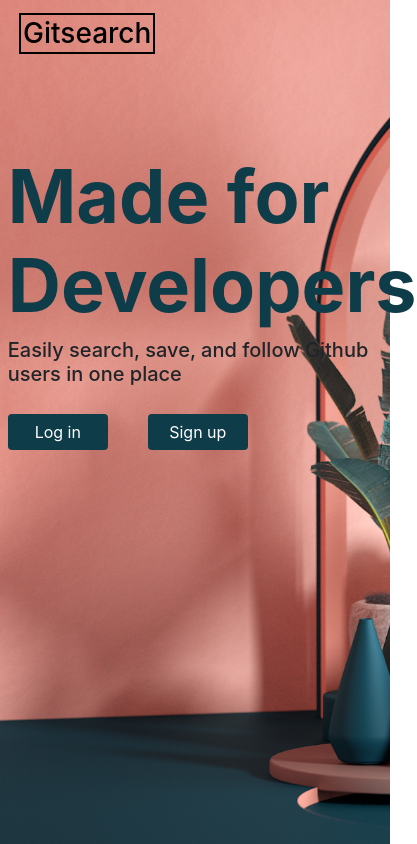
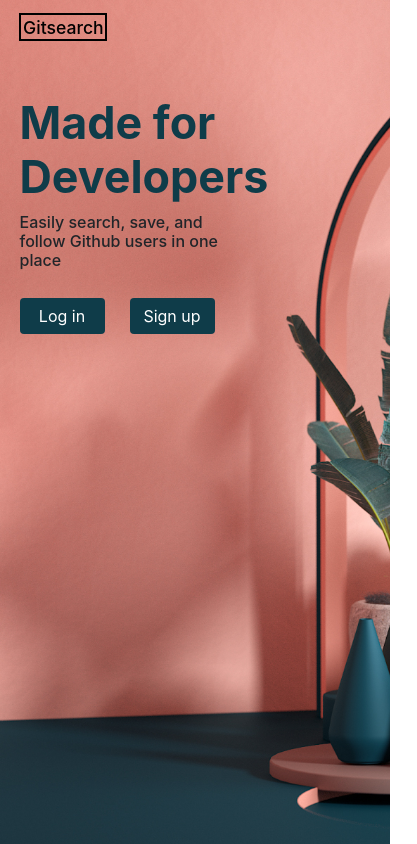
Before and after one commit to JadivaM/Gitsearch, a React (Create React App) app in the folder client/: page /welcome in a window 390 px wide. Shown: the whole page, 417 px wide, since content can reach past the window. Built offline with nearby package versions, Linux system fonts and the light colour scheme.

Commit message:
make welcome page responsive to mobile

```diff
--- a/client/src/App.css
+++ b/client/src/App.css
@@ -21,6 +21,16 @@ body {
   color: #0f3c49;
   font-size: 4.6rem;
   font-weight: bolder;
+}
+
+#welcome-page-button {
+  color: #fff;
+  background-color: #0f3c49;
+  border: none;
+  width: 100px;
+  margin-right: 40px;
+  margin-top: 20px;
+  box-shadow: none;
 }
 
 .navbar-title {
@@ -170,3 +180,29 @@ body {
   display: flex;
   justify-content: space-evenly;
 }
+
+@media only screen and (max-width: 425px) {
+  .welcome-page-hero-image-container-text {
+    width: 250px;
+    padding-left: 5%;
+  }
+  .welcome-page-hero-image-text-title {
+    padding-top: 15%;
+    color: #0f3c49;
+    font-size: 2.8rem;
+    font-weight: bolder;
+  }
+  .welcome-page-buttons-container {
+    display: flex;
+  }
+  #welcome-page-button {
+    width: 85px;
+    margin-right: 25px;
+  }
+  .welcome-page-hero-image-text-title--caption {
+    font-size: 1rem;
+  }
+  .navbar-title {
+    font-size: 1.1rem;
+  }
+}
--- a/client/src/pages/WelcomePage.jsx
+++ b/client/src/pages/WelcomePage.jsx
@@ -15,35 +15,14 @@ const WelcomePage = () => {
           <h5 className="welcome-page-hero-image-text-title--caption">
             Easily search, save, and follow Github users in one place
           </h5>
-          <Link to="/login">
-            <Button
-              style={{
-                color: 'white',
-                backgroundColor: '#0f3c49',
-                border: 'none',
-                width: 100,
-                marginRight: 40,
-                marginTop: 20,
-                boxShadow: 'none'
-              }}
-            >
-              Log in
-            </Button>
-          </Link>
-          <Link to="/signup">
-            <Button
-              style={{
-                color: 'white',
-                backgroundColor: '#0f3c49',
-                border: 'none',
-                width: 100,
-                marginTop: 20,
-                boxShadow: 'none'
-              }}
-            >
-              Sign up
-            </Button>
-          </Link>
+          <div className="welcome-page-buttons-container">
+            <Link to="/login">
+              <Button id="welcome-page-button">Log in</Button>
+            </Link>
+            <Link to="/signup">
+              <Button id="welcome-page-button">Sign up</Button>
+            </Link>
+          </div>
         </div>
       </div>
     </>
```
